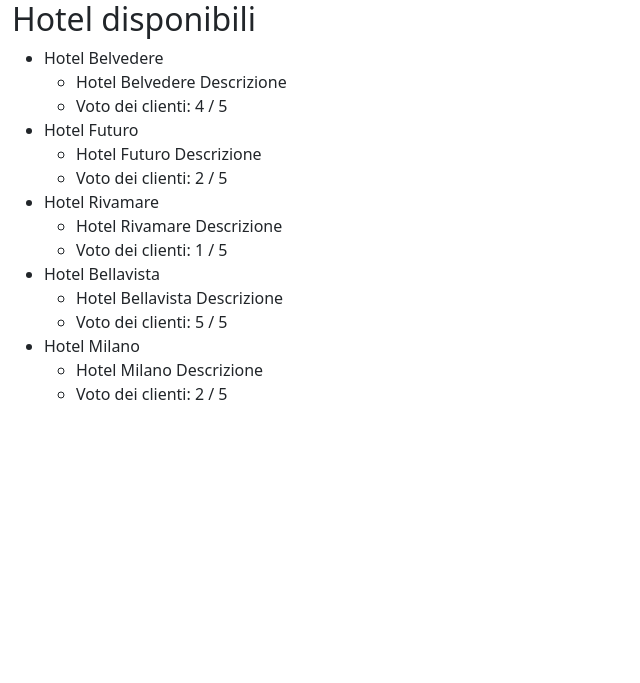
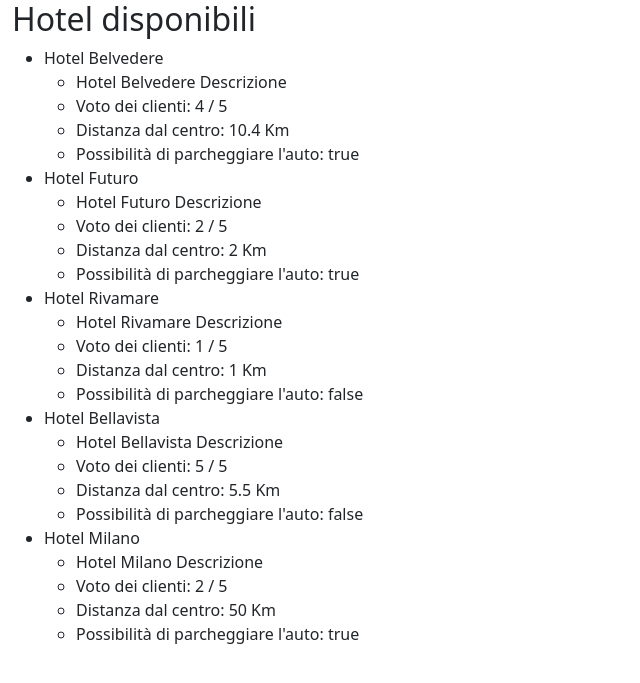
Before and after one commit to antoniogisondi/php-hotel, a PHP site: page / in a window 1280 px wide. Shown: the top 683 px of the page, without its empty margins (0-640 px from the left). Run offline with PHP 8.4, Linux system fonts and the light colour scheme.

Commit message:
basic exercise done

```diff
--- a/index.php
+++ b/index.php
@@ -36,7 +36,6 @@ $hotels = [
         'distance_to_center' => 50
     ],
 ];
-
 ?>
 
 
@@ -61,6 +60,14 @@ $hotels = [
                                 <ul>
                                     <li><?php echo $hotel['description'] ?></li>
                                     <li><?php echo 'Voto dei clienti: '.$hotel['vote']. " / ".'5' ?></li>
+                                    <li><?php echo 'Distanza dal centro: '.$hotel['distance_to_center'].' Km '?></li>
+                                    <li><?php if($hotel['parking'] == true){
+                                                echo "Possibilità di parcheggiare l'auto: ".$string_true = json_encode($hotel['parking']);
+                                              }
+                                              elseif($hotel['parking'] == false) {
+                                                    echo "Possibilità di parcheggiare l'auto: ".$string_false = json_encode($hotel['parking']);
+                                              }
+                                    ?></li>
                                 </ul>
                             </li>
                         <?php } ?>
```
